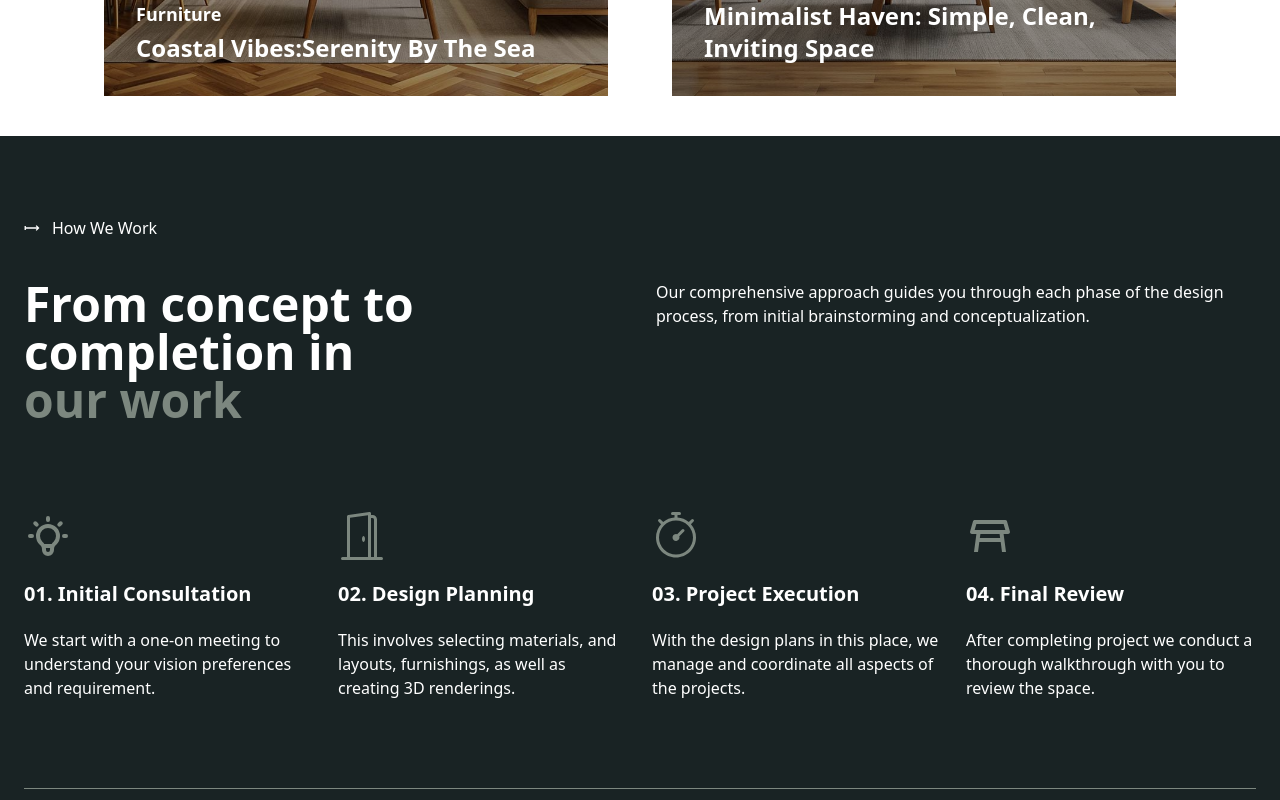
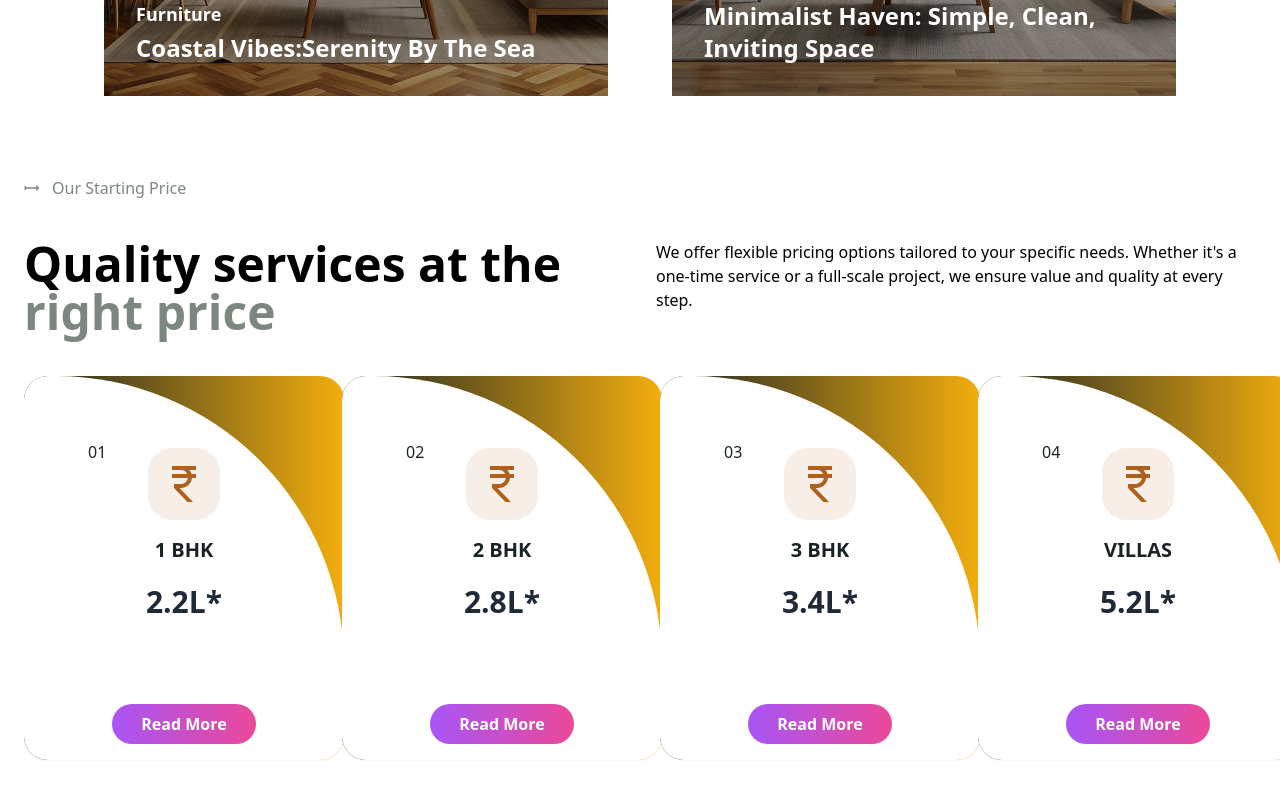
Before and after one commit to Coader-Sasmi/elite_work, a Next.js app: page / in a window 1280 px wide. Shown: the part 4500-5300 px from the top of the page. Built offline with nearby package versions, Linux system fonts and the light colour scheme.

Commit message:
Price Section done

```diff
--- a/src/app/page.tsx
+++ b/src/app/page.tsx
@@ -5,6 +5,7 @@ import {
   AboutUs,
   ChooseUs,
   News,
+  PriceSec,
   Project,
   Services,
   Skills,
@@ -19,6 +20,7 @@ export default function Home() {
       <ChooseUs />
       <Services />
       <Project />
+      <PriceSec />
       <WeWork />
       <Skills />
       <Testimonial />
--- /dev/null
+++ b/src/components/CardComponent.tsx
@@ -0,0 +1,41 @@
+/* eslint-disable @next/next/no-img-element */
+"use client";
+
+import { MdCurrencyRupee } from "react-icons/md";
+
+type PriceItem = {
+  id: string;
+  title: string;
+  price: string;
+};
+
+export default function CardComponent({ curElm }: { curElm: PriceItem }) {
+  return (
+    <div className="relative w-80 h-96 bg-gradient-to-r from-secondary to-primary text-white p-12 rounded-3xl overflow-hidden shadow-sm">
+      <div className="absolute bottom-0 right-0 w-full h-full bg-white rounded-tr-[18rem]"></div>
+
+      <div className="relative z-10 text-center p-6">
+        <div className="absolute top-4 left-4 text-secondary">{curElm?.id}</div>
+
+        <div className="flex justify-center mb-4">
+          <div className="p-3 flex items-center justify-center rounded-3xl bg-tertiary/10">
+            <MdCurrencyRupee className="text-5xl text-tertiary" />
+          </div>
+        </div>
+
+        <div className="flex flex-col gap-5">
+          <p className="text-secondary font-semibold text-xl">
+            {curElm?.title}
+          </p>
+          <h2 className="text-gray-800 text-3xl font-bold">{curElm?.price}*</h2>
+        </div>
+      </div>
+
+      <div className="absolute bottom-4 left-1/2 transform -translate-x-1/2 w-36">
+        <button className="w-full bg-gradient-to-r from-purple-500 to-pink-500 text-white py-2 rounded-full font-semibold">
+          Read More
+        </button>
+      </div>
+    </div>
+  );
+}
--- a/src/components/Navbar.tsx
+++ b/src/components/Navbar.tsx
@@ -11,7 +11,7 @@ export const NavArr = [
   { title: "About Us", path: "/#about" },
   { title: "Services", path: "/#services" },
   { title: "Portfolio", path: "/#projects" },
-  { title: "Price", path: "" },
+  { title: "Price", path: "/#price" },
   { title: "Contact", path: "" },
 ];
 
--- /dev/null
+++ b/src/components/PriceSec.tsx
@@ -0,0 +1,55 @@
+/* eslint-disable @next/next/no-img-element */
+"use client";
+
+import { motion } from "framer-motion";
+import { CgArrowLongRightL } from "react-icons/cg";
+import CardComponent from "./CardComponent";
+
+export default function PriceSec() {
+  const priceArr = [
+    { id: "01", title: "1 BHK", price: "2.2L" },
+    { id: "02", title: "2 BHK", price: "2.8L" },
+    { id: "03", title: "3 BHK", price: "3.4L" },
+    { id: "04", title: "VILLAS", price: "5.2L" },
+  ];
+
+  return (
+    <aside className="">
+      <section
+        className="main-container w-full flex flex-col gap-10 py-10"
+        id="price"
+      >
+        <motion.div
+          className="flex gap-3 items-center text-quaternary"
+          initial={{ y: 50, opacity: 0.5 }}
+          whileInView={{ y: 0, opacity: 1 }}
+          transition={{ ease: "easeOut", duration: 1.5 }}
+        >
+          <CgArrowLongRightL />
+          <h5 className="font-medium">Our Starting Price</h5>
+        </motion.div>
+        <div className="flex lg:flex-row flex-col gap-8">
+          <h1 className="text-5xl font-semibold w-full">
+            Quality services at the
+            <br /> <span className="text-quaternary">right price</span>
+          </h1>
+          <motion.p
+            className="w-full"
+            initial={{ y: 50, opacity: 0.5 }}
+            whileInView={{ y: 0, opacity: 1 }}
+            transition={{ ease: "easeOut", duration: 2 }}
+          >
+            We offer flexible pricing options tailored to your specific needs.
+            Whether {`it's`} a one-time service or a full-scale project, we
+            ensure value and quality at every step.
+          </motion.p>
+        </div>
+        <section className="grid lg:grid-cols-4 md:grid-cols-2 grid-cols-1 gap-10">
+          {priceArr?.map((curElm, i) => (
+            <CardComponent curElm={curElm} key={i} />
+          ))}
+        </section>
+      </section>
+    </aside>
+  );
+}
--- a/src/components/index.ts
+++ b/src/components/index.ts
@@ -1,10 +1,12 @@
 export { default as AboutUs } from "./AboutUs";
 export { default as Accordion } from "./Accordion";
+export { default as CardComponent } from "./CardComponent";
 export { default as ChooseUs } from "./ChooseUs";
 export { default as Footer } from "./Footer";
 export { default as HeroSec } from "./HeroSec";
 export { default as Navbar } from "./Navbar";
 export { default as News } from "./News";
+export { default as PriceSec } from "./PriceSec";
 export { default as ProgressBar } from "./ProgressBar";
 export { default as Project } from "./Project";
 export { default as ResponsiveNav } from "./ResponsiveNav";
```
